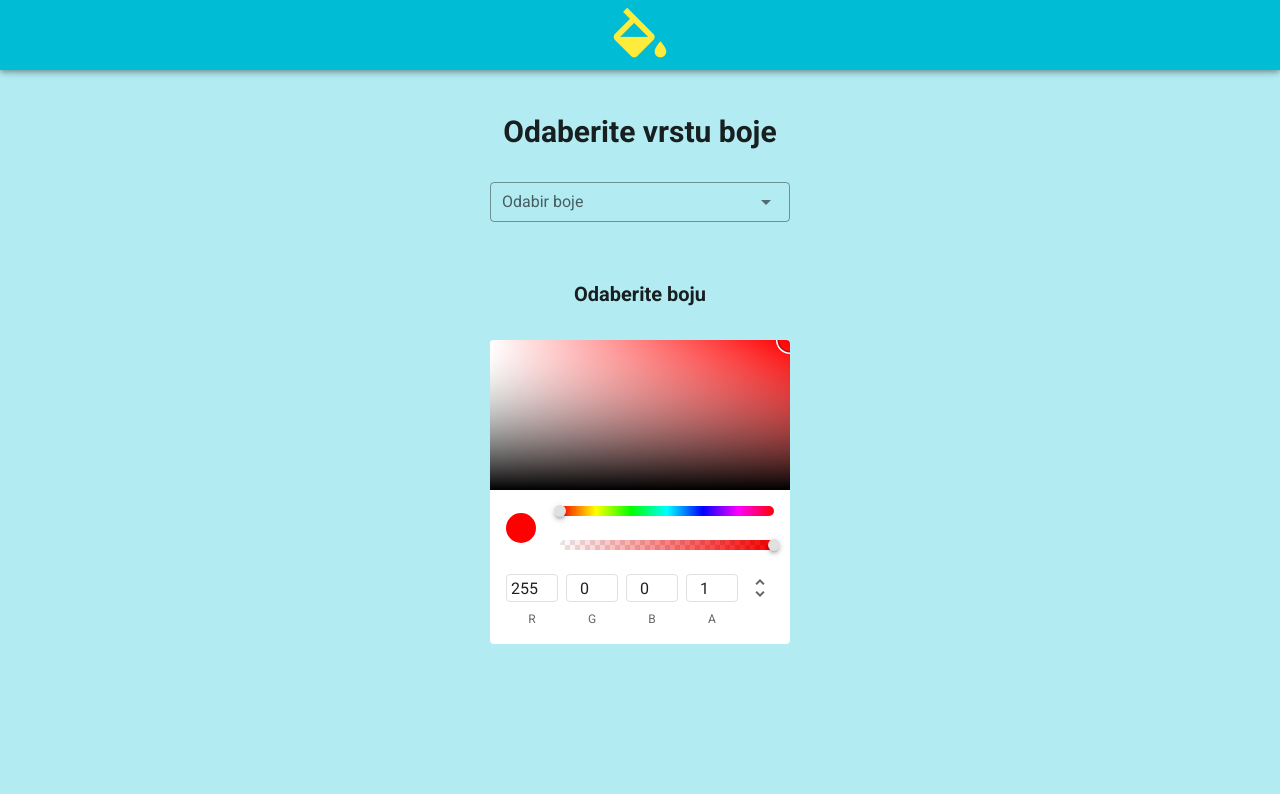
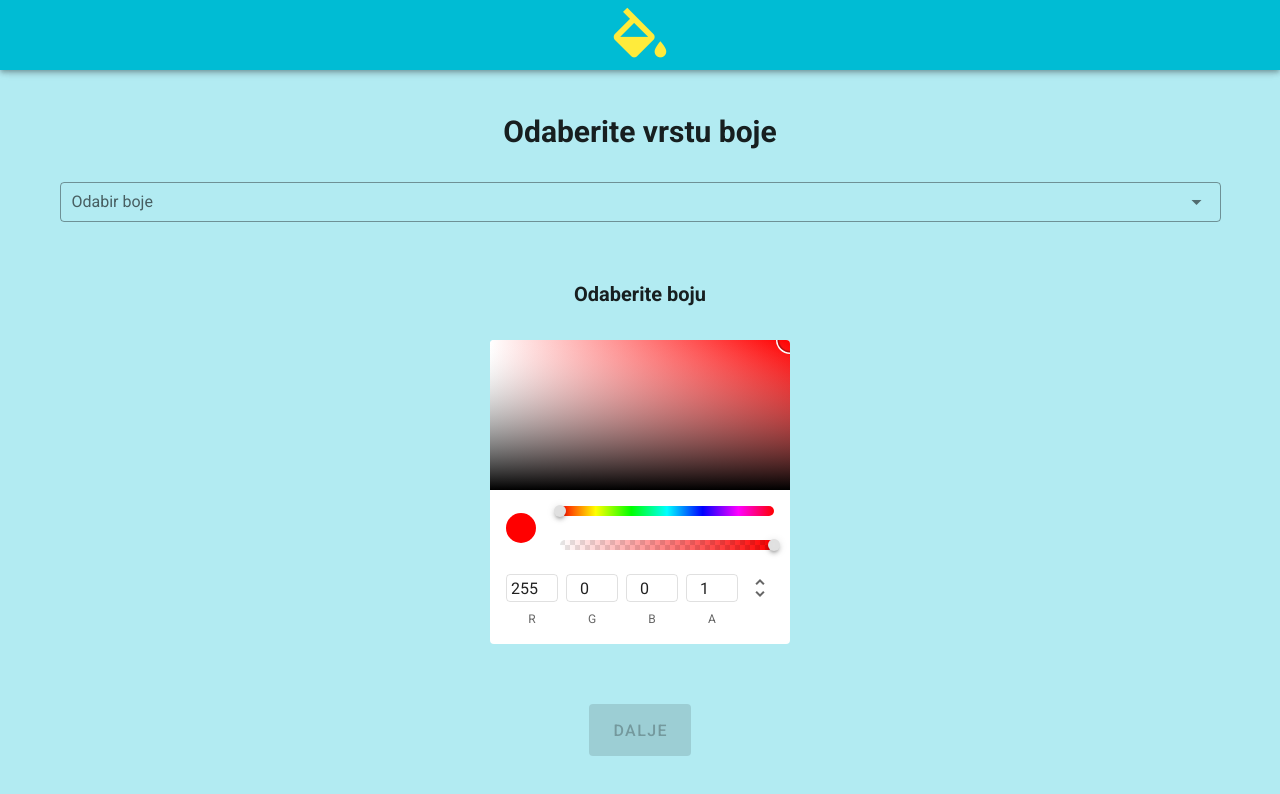
Before and after one commit to Matijaaaa/Pitura, a Vue app: page /odabir-boje in a window 1280 px wide. Shown: the top 794 px of the page. Built offline with nearby package versions, Linux system fonts and the light colour scheme; a web font is replaced by a local one.

Commit message:
Dodana nova stranica i doradena prethodna

```diff
--- a/src/router/index.js
+++ b/src/router/index.js
@@ -1,6 +1,8 @@
 import Vue from "vue";
 import VueRouter from "vue-router";
 import HomeView from "../views/home-view.vue";
+import PovrsinaUslugeView from "../views/povrsina-usluge-view.vue"
+import OdabirBojeView from "../views/odabir-boje-view.vue"
 
 Vue.use(VueRouter);
 
@@ -13,8 +15,12 @@ const routes = [
   {
     path: "/odabir-boje",
     name: "odabir-boje",
-    component: () =>
-      import(/* webpackChunkName: "about" */ "../views/odabir-boje-view.vue"),
+    component: OdabirBojeView,
+  },
+  {
+    path: "/povrsina-usluge",
+    name: "povrsina-uskuge",
+    component: PovrsinaUslugeView,
   },
 ];
 
--- a/src/views/odabir-boje-view.vue
+++ b/src/views/odabir-boje-view.vue
@@ -11,6 +11,7 @@
           dense
           outlined
           class="inline"
+          v-model="odabranaVrstaBoje"
         ></v-select>
     </div>
     <div class="mt-8 flex justify-center">
@@ -20,8 +21,20 @@
       <v-color-picker
         dot-size="25"
         swatches-max-height="200"
+        v-model="odabranaBoja"
       ></v-color-picker>
 
+    </div>
+    <div class="flex justify-center mt-15">
+      <v-btn
+        class=""
+        :disabled="!bojaJeOdabrana"
+        elevation="2"
+        x-large
+        color="purple"
+        to="/povrsina-usluge">
+        dalje</v-btn
+      >
     </div>
 </v-container>
 </template>
@@ -42,7 +55,15 @@ export default {
         "Boja za plastiku",
         "Boja za auto"
       ],
-
+      odabranaVrstaBoje:"",
+      odabranaBoja:null
+    }
+  },
+  computed:{
+    bojaJeOdabrana(){
+      if(this.odabranaVrstaBoje && this.odabranaBoja)
+        return true;
+      else return false;
     }
   }
 };
--- /dev/null
+++ b/src/views/povrsina-usluge-view.vue
@@ -0,0 +1,16 @@
+<template>
+  <div>
+    <h1>usluge</h1>
+  </div>
+</template>
+
+<script>
+export default {
+  name: "povrsina-usluge",
+
+}
+</script>
+
+<style>
+
+</style>
```
